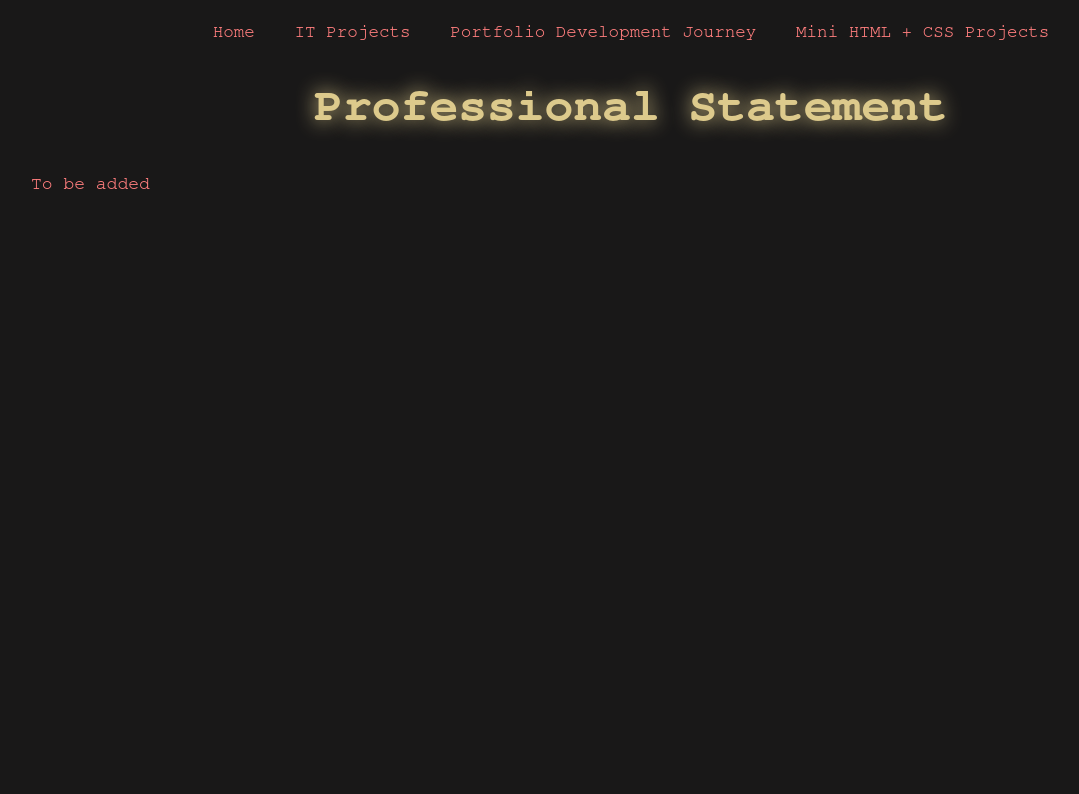
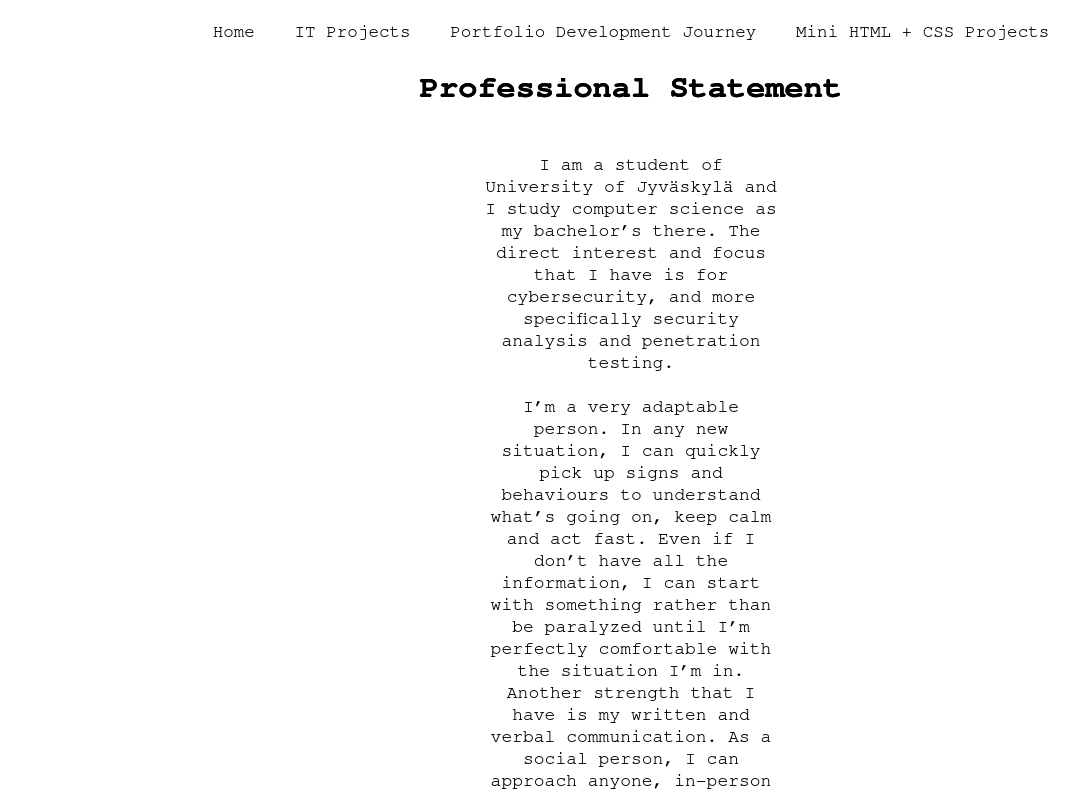
Before and after one commit to Mich-FI/Mich-FI.github.io, a website built with Vite: page subsites/professional_statement/index.html in a window 1280 px wide. Shown: the top 794 px of the page, without its empty margins (9-1088 px from the left). Built offline with nearby package versions, Linux system fonts and the light colour scheme.

Commit message:
made the professional statement page

```diff
--- a/src/style.css
+++ b/src/style.css
@@ -473,3 +473,9 @@ a:hover::after {
 .ordered_text {
   white-space: pre-wrap;
 }
+
+.perstate {
+  white-space: pre-wrap;
+  margin-left: 25em;
+  margin-right: 25em;
+}
--- a/subsites/professional_statement/index.html
+++ b/subsites/professional_statement/index.html
@@ -7,16 +7,27 @@
     <meta name="viewport" content="width=device-width, initial-scale=1.0">
     <title>Professional Statement</title>
 </head>
-<body>
+<body style="background-color: white;">
     <nav class="navbartop">
       <div>
-        <a href="/">Home</a>
-        <a href="/subsites/it_projects/">IT Projects</a>
-        <a href="/subsites/portfoliodev/">Portfolio Development Journey</a>
-        <a href="/subsites/minihtmlcssprojects/">Mini HTML + CSS Projects</a>
+        <a href="/" style="color: black;">Home</a>
+        <a href="/subsites/it_projects/" style="color: black;">IT Projects</a>
+        <a href="/subsites/portfoliodev/" style="color: black;">Portfolio Development Journey</a>
+        <a href="/subsites/minihtmlcssprojects/" style="color: black;">Mini HTML + CSS Projects</a>
       </div>
     </nav>
-    <h1 class="pageheader">Professional Statement</h1>
-    <p>To be added</p>
+    <h1 style="color: black; text-shadow: 0 0 0;">Professional Statement</h1>
+    <p class="perstate" style="color: black; text-align: center;">
+I am a student of University of Jyväskylä and I study computer science as my bachelor’s there. The direct interest and focus that I have is for cybersecurity, and more specifically security analysis and penetration testing.
+
+I’m a very adaptable person. In any new situation, I can quickly pick up signs and behaviours to understand what’s going on, keep calm and act fast. Even if I don’t have all the information, I can start with something rather than be paralyzed until I’m perfectly comfortable with the situation I’m in. Another strength that I have is my written and verbal communication. As a social person, I can approach anyone, in-person or digitally, and say what I have on my mind and communicate it clearly. I feel like I am also easy to talk to since I like to be open myself and listen to people carefully when they are talking. Finally, I’ve learned a lot of programming in my studies inside and outside of my university courses. I’ve coded in languages such as C#, Java, Python and Lisp Scheme,  and I’ve done database creation and querying in SQL.
+
+Protecting and helping people is really valuable to me. One of the main reasons that I want to be an exceptional cybersecurity professional is because I want to be able to protect as many people as I can in a rapidly digitally evolving world. This includes securing for example software, networks, websites and everyday-devices. This is what I see as doing the right thing. Even if on some days I am not feeling so energetic, I know it is right to learn about the current threats and make sure that the security of what I am responsible for is extremely high-quality. As long as I am improving and being better than my yesterday’s self, I will keep learning and practicing.
+
+What most interests me about the field of cybersecurity is finding vulnerabilities before black hat hackers do, being one of the best in the field by knowing how computers and networks work down to the bits so that I can strongly secure them, and analyzing suspicious activity and acting accordingly meaning by the playbook as well as lawfully and ethically.
+
+The strengths, values and interests that I have align strongly with what is needed in the field of cybersecurity and as I keep learning and practicing the skills in this field, the more competent I become. My interests, skills and goals are fully within this field which is why I am a great candidate for anyone who is looking for knowledgeable and driven cybersecurity professionals.
+
+    </p>
 </body>
 </html>
--- a/vite.config.js
+++ b/vite.config.js
@@ -11,6 +11,7 @@ export default defineConfig({
         portfoliodev: './subsites/portfoliodev/index.html',
         tech_projects: './subsites/tech_projects/index.html',
         sql_project: './subsites/it_projects/SQL-database/index.html',
+        professional_statement: './subsites/index.html',
       },
     },
   },
```
Also changed, not shown: 1 other file.
